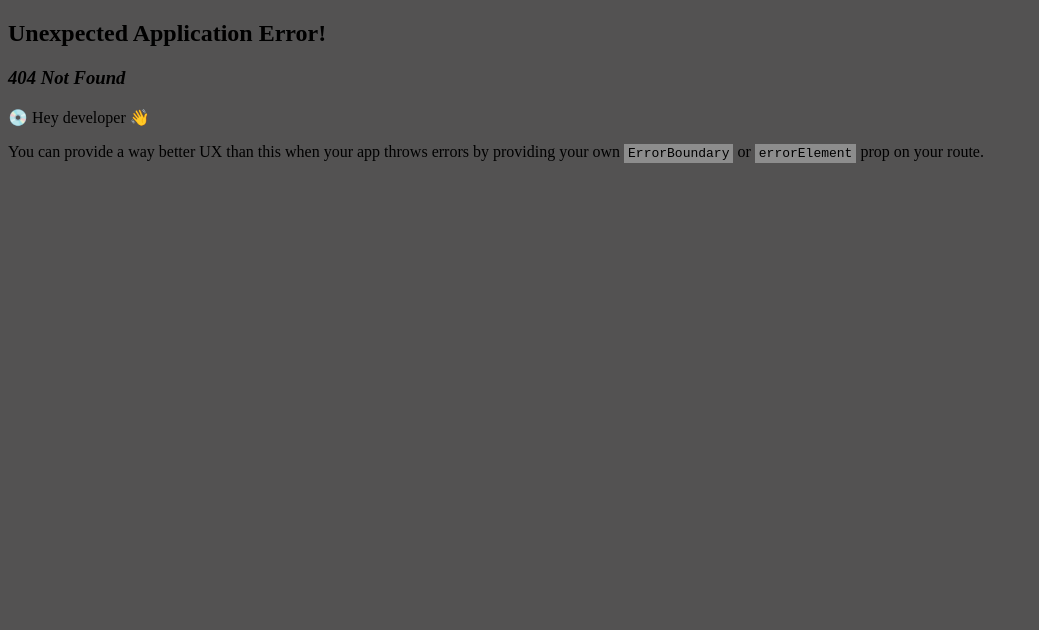
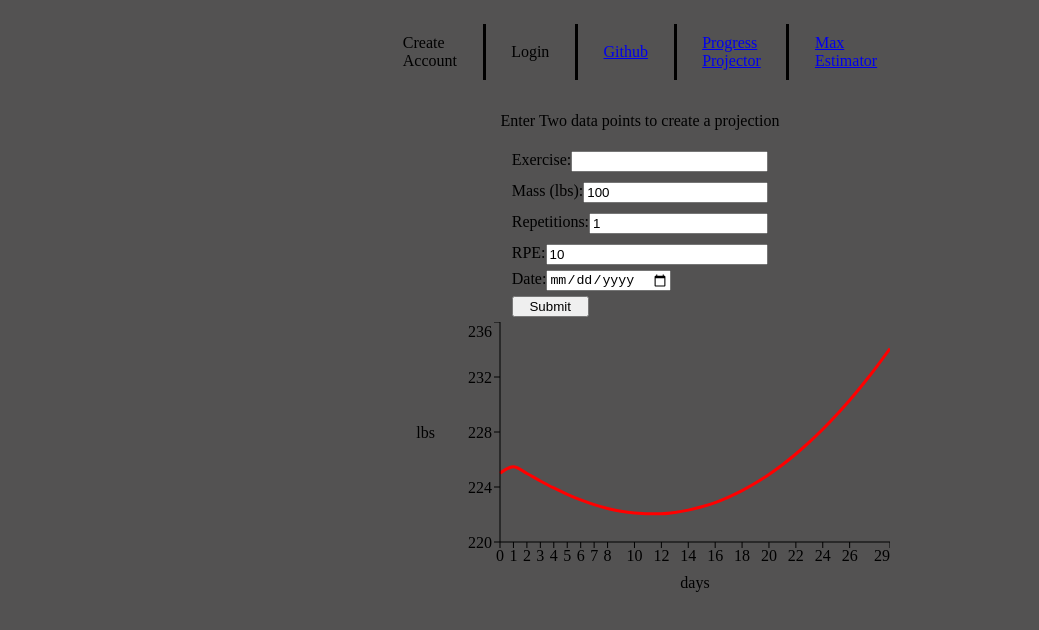
Before and after one commit to A-Galicia/Strength-Projector, a React (Vite) app: page /progress in a window 1280 px wide. Before the commit this address had no page. Shown: the top 630 px of the page, without its empty margins (0-1039 px from the left). Built offline with nearby package versions, Linux system fonts and the light colour scheme.

Commit message:
added progress page, work in progress

```diff
--- a/src/components/NavBar.jsx
+++ b/src/components/NavBar.jsx
@@ -29,13 +29,13 @@ function NavBar() {
         <div className={classes.verticalLine}></div>
 
         <li className={classes.item}>
-          <a>Progress Projector</a>
+          <a href='/progress'>Progress Projector</a>
         </li>
 
         <div className={classes.verticalLine}></div>
 
         <li className={classes.item}>
-          <a href='/projector'>Rep Projector</a>
+          <a href='/estimator'>Max Estimator</a>
         </li>
       </ul>
     </nav>
--- /dev/null
+++ b/src/components/ProgressChart.jsx
@@ -0,0 +1,55 @@
+import { useEffect } from 'react';
+import classes from '../styles/Progress.module.css';
+import {
+  LineChart,
+  Line,
+  CartesianGrid,
+  XAxis,
+  YAxis,
+  Tooltip,
+  Legend,
+  Label,
+  ResponsiveContainer,
+  AreaChart,
+} from 'recharts';
+
+const data = (() => {
+  let data = [];
+  for (let i = 0; i < 30; i++) {
+    let x = (3 * i) ** (1 / 3) - i + (0.2 * i) ** 2 + 225;
+    const fixedX = x.toFixed(2);
+    data.push({ strength: fixedX });
+  }
+  return data;
+})();
+
+function ProgressChart({ Newdata }) {
+  useEffect(() => {
+    console.log(Newdata);
+  }, [Newdata]);
+
+  return (
+    <div className={classes.mainChart}>
+      <ResponsiveContainer width='100%' height='100%'>
+        <AreaChart data={data} margin={{ bottom: 50, left: 50 }}>
+          <Line
+            type='monotone'
+            dataKey='strength'
+            stroke='#ff0000ff'
+            strokeWidth={3}
+            dot={false}
+          ></Line>
+          <XAxis stroke='#000000ff'>
+            <Label className={classes.label} value='days' position='bottom' />
+          </XAxis>
+          <YAxis domain={['auto', 'auto']} stroke='#000000ff'>
+            <Label className={classes.label} value='lbs' position='left' />
+          </YAxis>
+          <Tooltip />
+        </AreaChart>
+      </ResponsiveContainer>
+    </div>
+  );
+}
+
+export default ProgressChart;
--- a/src/pages/Home.jsx
+++ b/src/pages/Home.jsx
@@ -9,7 +9,7 @@ function Home() {
       <nav>
         <ul className={classes.list}>
           <li className={classes.item}>
-            <a href='projector'>Tryout the App</a>
+            <a href='estimator'>Tryout the App</a>
           </li>
           <li className={classes.item}>
             <a>Create an account</a>
--- /dev/null
+++ b/src/pages/Progress.jsx
@@ -0,0 +1,115 @@
+import { useState } from 'react';
+import classes from '../styles/Progress.module.css';
+import NavBar from '../components/NavBar';
+import ProgressChart from '../components/ProgressChart';
+
+function Progress() {
+  const [exercise, setExersice] = useState('');
+  const [mass, setMass] = useState(100);
+  const [reps, setReps] = useState(1);
+  const [rpe, setRpe] = useState(10);
+  const [date, setDate] = useState('');
+  const [data, setData] = useState({});
+
+  function submitData(e) {
+    e.preventDefault();
+
+    const data = {
+      exercise,
+      mass,
+      reps,
+      rpe,
+      date,
+    };
+    setData(data);
+  }
+
+  return (
+    <div className={classes.main}>
+      <NavBar />
+
+      <p>Enter Two data points to create a projection</p>
+      <form className={classes.form} onSubmit={submitData}>
+        <label className={classes.label} htmlFor='exercise'>
+          Exercise:
+          <input
+            className={classes.input}
+            id='exercise'
+            name='exercise'
+            list='exercises'
+            value={exercise}
+            onChange={(e) => setExersice(e.target.value)}
+          />
+        </label>
+
+        <datalist id='exercises'>
+          <option value='None'></option>
+          <option value='Squat'></option>
+          <option value='Bench Press'></option>
+          <option value='Deadlift'></option>
+        </datalist>
+
+        <label className={classes.label} htmlFor='mass'>
+          Mass (lbs):
+          <input
+            className={classes.input}
+            id='mass'
+            type='number'
+            name='mass'
+            min='8'
+            value={mass}
+            onChange={(e) => setMass(e.target.value)}
+            required
+          />
+        </label>
+        <label className={classes.label} htmlFor='reps'>
+          Repetitions:
+          <input
+            className={classes.input}
+            id='reps'
+            type='number'
+            min='1'
+            max='10'
+            name='reps'
+            value={reps}
+            onChange={(e) => setReps(e.target.value)}
+            required
+          />
+        </label>
+        <label className={classes.label} htmlFor='rpe'>
+          RPE:
+          <input
+            className={classes.input}
+            id='rpe'
+            type='number'
+            min='5'
+            max='10'
+            name='rpe'
+            value={rpe}
+            onChange={(e) => setRpe(e.target.value)}
+            required
+          />
+        </label>
+
+        <label htmlFor='date'>
+          Date:
+          <input
+            id='date'
+            type='date'
+            name='date'
+            value={date}
+            onChange={(e) => setDate(e.target.value)}
+            required
+          />
+        </label>
+        <button className={classes.submit} type='submit'>
+          Submit
+        </button>
+      </form>
+
+      <ProgressChart Newdata={data} />
+    </div>
+  );
+}
+
+export default Progress;
--- /dev/null
+++ b/src/styles/Progress.module.css
@@ -0,0 +1,37 @@
+.main {
+  display: flex;
+  flex-direction: column;
+  align-items: center;
+}
+
+.form {
+  display: flex;
+  flex-direction: column;
+  align-items: flex-start;
+}
+
+.label {
+  display: flex;
+  margin-block: 5px;
+  width: 100%;
+}
+
+.input {
+  flex-grow: 1;
+}
+
+.submit {
+  width: 30%;
+  margin-block: 5px;
+}
+
+/* Chart Styles */
+
+.mainChart {
+  height: 300px;
+  width: clamp(100px, 90%, 500px);
+}
+
+.label {
+  fill: black;
+}
```
Also changed, not shown: src/router.jsx (+8 -3 lines), src/pages/Estimator.jsx (renamed from src/pages/Projector.jsx).
